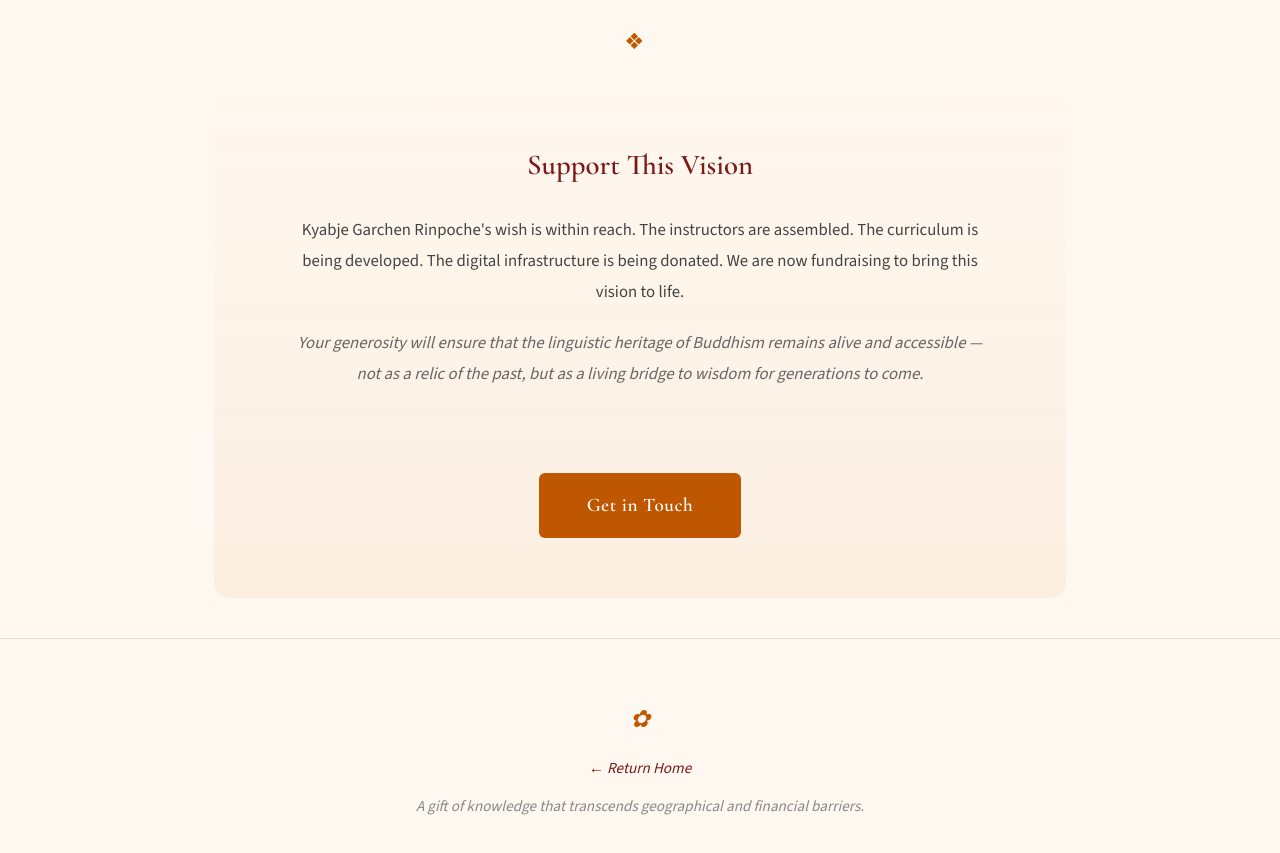
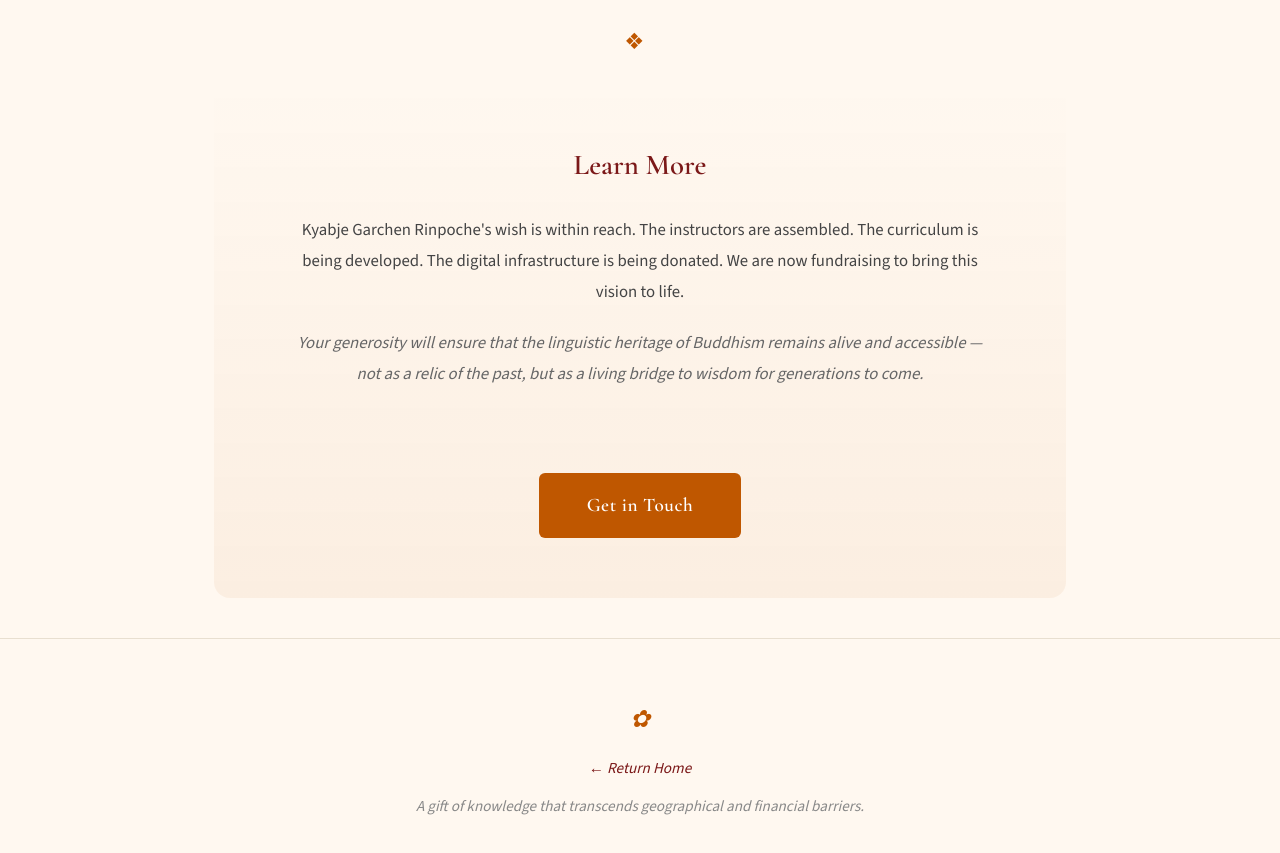
Before and after one commit to qtyree1328/gateway-wisdom, a plain HTML site: page about.html in a window 1280 px wide. Shown: the part 4646-5499 px from the top of the page. Drawn offline with nearby package versions, Linux system fonts and the light colour scheme.

```diff
--- a/about.html
+++ b/about.html
@@ -133,7 +133,7 @@
 
   <!-- CTA -->
   <section class="about-section section-fade cta-section">
-    <h2>Support This Vision</h2>
+    <h2>Learn More</h2>
     <p style="text-align:center; max-width:700px; margin:0 auto;">Kyabje Garchen Rinpoche's wish is within reach. The instructors are assembled. The curriculum is being developed. The digital infrastructure is being donated. We are now fundraising to bring this vision to life.</p>
     <p style="text-align:center; max-width:700px; margin:20px auto 0; font-style:italic; color:#666;">Your generosity will ensure that the linguistic heritage of Buddhism remains alive and accessible — not as a relic of the past, but as a living bridge to wisdom for generations to come.</p>
     <div style="text-align:center; margin-top: 36px;">
```
Also changed, not shown: index.html (+1 -1 lines).
